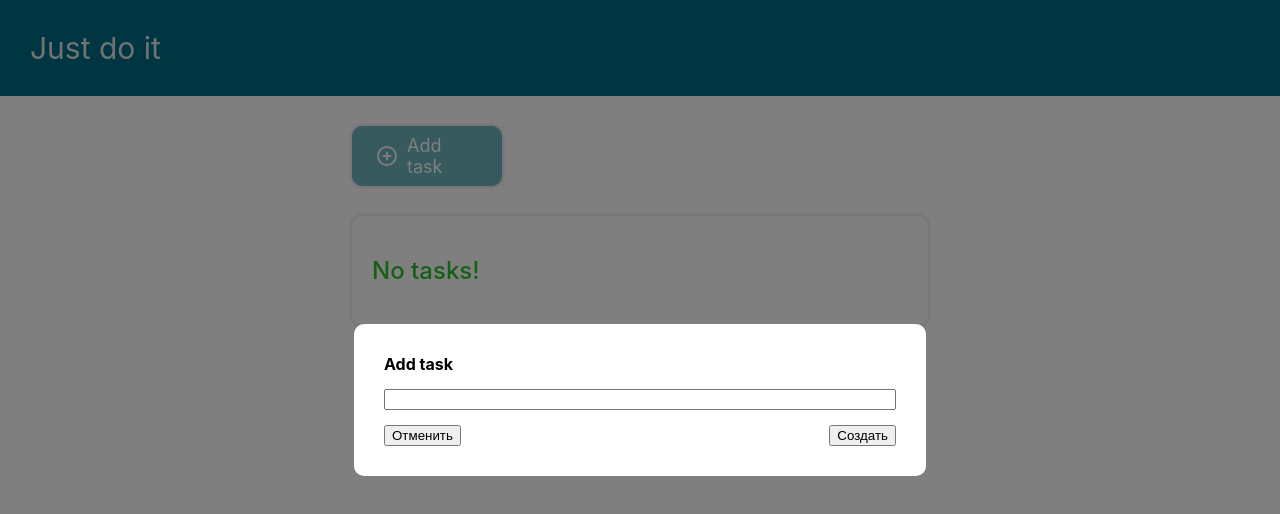
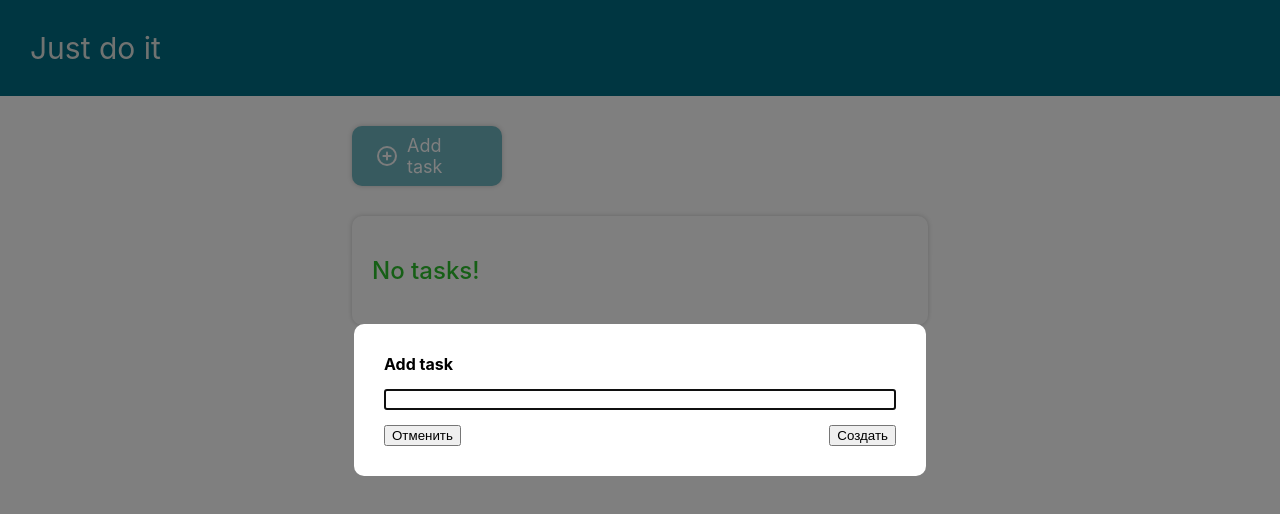
Before and after one commit to lapakota/just-do-it, a React (Create React App) app: page / in a window 1280 px wide. Both pictures are taken after a click on the button "Add task". Shown: the top 514 px of the page. Built offline with nearby package versions, Linux system fonts and the light colour scheme.

Commit message:
add autofocus in add todo input

```diff
--- a/src/pages/TodoPage/AddTodoForm/index.tsx
+++ b/src/pages/TodoPage/AddTodoForm/index.tsx
@@ -4,10 +4,11 @@ import { addTodo } from '../../../store/slices/todosSlice';
 import { useRootDispatch } from '../../../hooks/storeHooks';
 
 type AddTodoFormProps = {
+    showModal: boolean;
     closeModal: () => void;
 };
 
-export const AddTodoForm: React.FC<AddTodoFormProps> = ({ closeModal }) => {
+export const AddTodoForm: React.FC<AddTodoFormProps> = ({ showModal, closeModal }) => {
     const dispatch = useRootDispatch();
     const [todoText, setTodoText] = useState('');
 
@@ -32,6 +33,7 @@ export const AddTodoForm: React.FC<AddTodoFormProps> = ({ closeModal }) => {
                 type={'text'}
                 value={todoText}
                 onChange={e => setTodoText(e.target.value)}
+                ref={input => input && showModal && input.focus()}
             />
             <div className={styles.addTodoForm__buttons}>
                 <button className={styles.addTodoForm__reject} onClick={cancelAdding} type={'button'}>
--- a/src/pages/TodoPage/index.tsx
+++ b/src/pages/TodoPage/index.tsx
@@ -21,7 +21,7 @@ export const Todos: React.FC = () => {
         <CurrentTodoIdContext.Provider value={{ id: currentTodoId, setId: setCurrentTodoId }}>
             <div className={styles.todoPage}>
                 <Modal show={showAddModal} onClose={closeAddModal}>
-                    <AddTodoForm closeModal={closeAddModal} />
+                    <AddTodoForm showModal={showAddModal} closeModal={closeAddModal} />
                 </Modal>
                 <Modal show={showDeleteModal} onClose={closeDeleteModal}>
                     <DeleteTodoForm closeModal={closeDeleteModal} />
```
